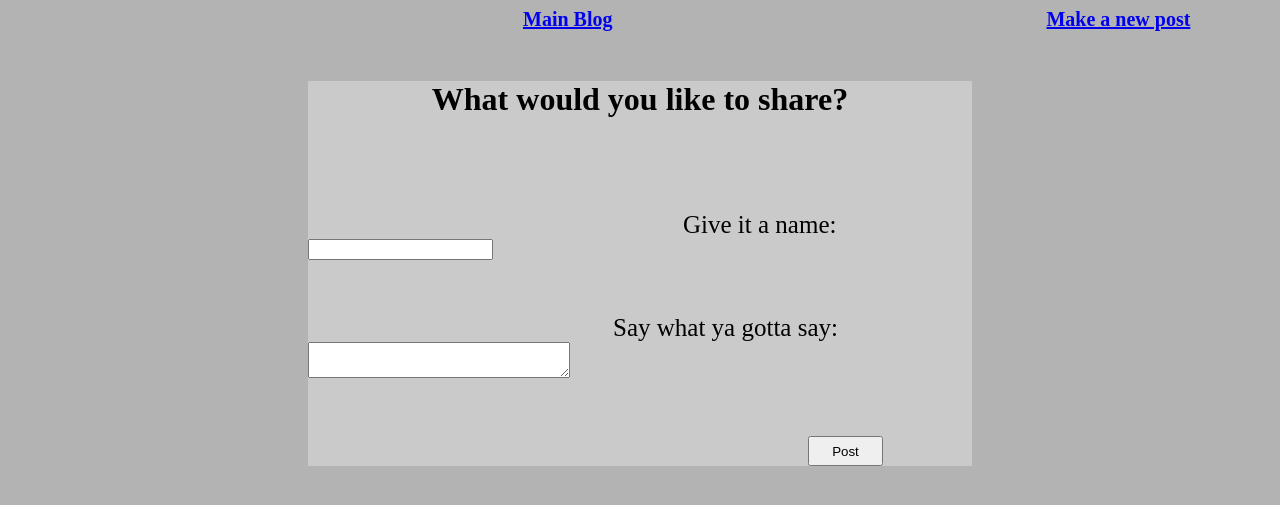
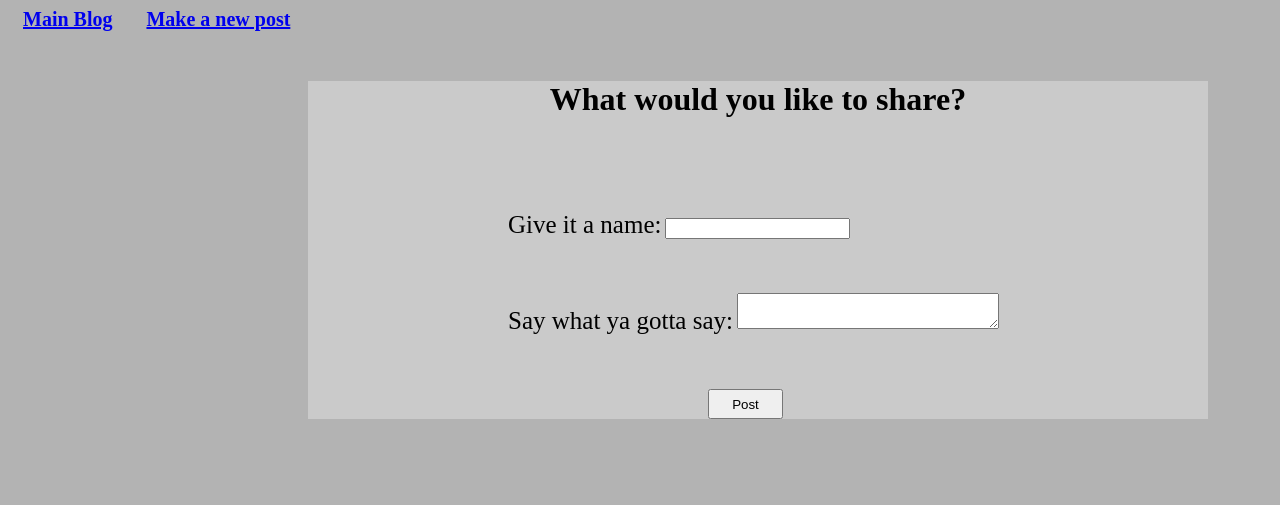
Before and after one commit to alexbrenneman/blogz, a Flask app: page /newpost in a window 1280 px wide; the page is wider, and only the part inside the window is pictured. Shown: the top 505 px of that part. Run offline with Flask 2, Linux system fonts and the light colour scheme.

Commit message:
made changes to the css

```diff
--- a/static/styles/main.css
+++ b/static/styles/main.css
@@ -5,26 +5,26 @@ h1{
 #nav2{
     font-size: 20px;
     padding: 15px;
-    margin-left: 400px;
+
 }
 
 #nav1{
     font-size: 20px;
     padding: 15px;
-    margin-left: 500px;
+
 }
 
 label{
     font-size: 25px;
-    padding-left: 450px;
+    margin-left: 200px;
 }
 
 #title_box{
-    padding-left: 640px;
+
 }
 
 #post_button{
-    margin-left: 500px;
+    margin-left: 400px;
     height: 30px;
     width: 75px;
 }
@@ -47,6 +47,7 @@ li{
     margin-top: 50px;
     margin-left: 300px;
     margin-right: 300px;
+    width: 900px ;
 
 
 
@@ -62,15 +63,15 @@ a:hover{
 }
 
 #title_box{
-    padding-left: 375px;
+
 }
 
 #body_feild{
-    padding-left: 0px;
+
 }
 
 #bfield{
-    padding-left: 305px;
+
 
 }
 
```
